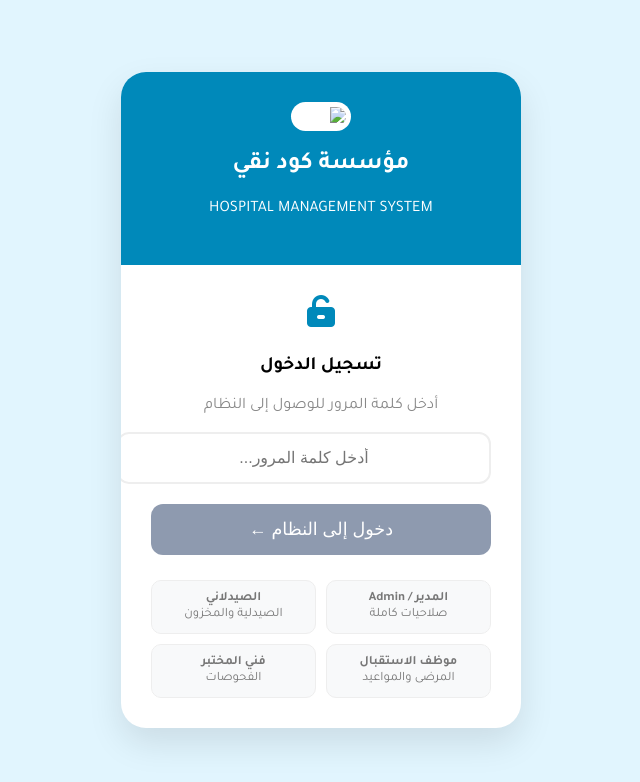
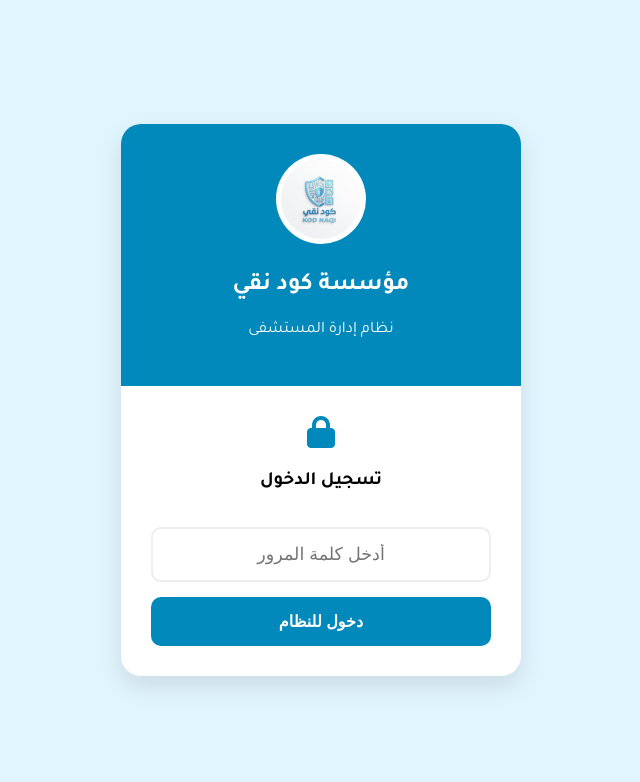
Before and after one commit to Alsunni707/KodNaqi, a plain HTML site: page index.html in a window 1280 px wide. Shown: the whole page, without its empty margins (319-959 px from the left). Drawn offline with Linux system fonts and the light colour scheme.

Commit message:
Refactor login form and update styles

```diff
--- a/index.html
+++ b/index.html
@@ -1,73 +1,49 @@
 <!DOCTYPE html>
 <html lang="ar" dir="rtl">
 <head>
-    <link rel="manifest" href="manifest.json">
     <meta charset="UTF-8">
     <meta name="viewport" content="width=device-width, initial-scale=1.0">
     <title>دخول - مؤسسة كود نقي</title>
+    <link rel="icon" type="image/png" href="kod_logo.png">
+    <link rel="manifest" href="manifest.json">
+    <link rel="stylesheet" href="https://cdnjs.cloudflare.com/ajax/libs/font-awesome/6.0.0/css/all.min.css">
     <link href="https://fonts.googleapis.com/css2?family=Tajawal:wght@400;700&display=swap" rel="stylesheet">
-    <link rel="stylesheet" href="https://cdnjs.cloudflare.com/ajax/libs/font-awesome/6.0.0/css/all.min.css">
     <style>
         :root { --primary: #0089ba; --bg: #e1f5fe; }
-        body { font-family: 'Tajawal', sans-serif; background: var(--bg); display: flex; justify-content: center; align-items: center; min-height: 100vh; margin: 0; }
-        .login-container { background: white; width: 90%; max-width: 400px; border-radius: 25px; overflow: hidden; box-shadow: 0 15px 35px rgba(0,0,0,0.1); text-align: center; }
-        .header-blue { background: var(--primary); padding: 30px; color: white; }
-        .header-blue img { width: 80px; background: white; border-radius: 15px; padding: 5px; }
+        body { font-family: 'Tajawal', sans-serif; background: var(--bg); display: flex; justify-content: center; align-items: center; height: 100vh; margin: 0; }
+        .login-card { background: white; width: 90%; max-width: 400px; border-radius: 20px; overflow: hidden; box-shadow: 0 10px 25px rgba(0,0,0,0.1); text-align: center; }
+        .header-blue { background: var(--primary); color: white; padding: 30px; }
+        .header-blue img { width: 80px; background: white; border-radius: 50%; padding: 5px; }
         .content { padding: 30px; }
-        .input-group { position: relative; margin-bottom: 20px; }
-        input { width: 100%; padding: 15px; border: 2px solid #eee; border-radius: 12px; outline: none; transition: 0.3s; text-align: center; font-size: 1rem; }
-        input:focus { border-color: var(--primary); }
-        .login-btn { width: 100%; padding: 15px; background: #8e9aaf; color: white; border: none; border-radius: 12px; font-size: 1.1rem; cursor: pointer; transition: 0.3s; }
-        .login-btn.active { background: var(--primary); }
-        .roles-grid { display: grid; grid-template-columns: 1fr 1fr; gap: 10px; margin-top: 25px; }
-        .role-card { background: #f8f9fa; padding: 10px; border-radius: 10px; font-size: 0.8rem; color: #777; border: 1px solid #eee; }
-        .error { color: red; font-size: 0.8rem; margin-top: 10px; display: none; }
+        input { width: 100%; padding: 15px; margin: 15px 0; border: 2px solid #eee; border-radius: 10px; box-sizing: border-box; text-align: center; font-size: 1.1rem; }
+        button { width: 100%; padding: 15px; background: var(--primary); color: white; border: none; border-radius: 10px; font-weight: bold; cursor: pointer; font-size: 1rem; }
     </style>
 </head>
 <body>
-    <div class="login-container">
+    <div class="login-card">
         <div class="header-blue">
-            <img src="logo.png" alt="Logo">
+            <img src="kod_logo.png" alt="Logo">
             <h2>مؤسسة كود نقي</h2>
-            <p>HOSPITAL MANAGEMENT SYSTEM</p>
+            <p>نظام إدارة المستشفى</p>
         </div>
         <div class="content">
-            <div class="icon-box"><i class="fas fa-unlock-alt" style="font-size: 2rem; color: #0089ba; margin-bottom: 10px;"></i></div>
+            <i class="fas fa-lock" style="font-size: 2rem; color: var(--primary);"></i>
             <h3>تسجيل الدخول</h3>
-            <p style="color: #888;">أدخل كلمة المرور للوصول إلى النظام</p>
-
-            <div class="input-group">
-                <input type="password" id="pass" placeholder="أدخل كلمة المرور..." oninput="checkInput()">
-                <p id="errorMsg" class="error">كلمة المرور غير صحيحة</p>
-            </div>
-
-            <button class="login-btn" id="loginBtn" onclick="login()">دخول إلى النظام ←</button>
-
-            <div class="roles-grid">
-                <div class="role-card"><b>المدير / Admin</b><br>صلاحيات كاملة</div>
-                <div class="role-card"><b>الصيدلاني</b><br>الصيدلية والمخزون</div>
-                <div class="role-card"><b>موظف الاستقبال</b><br>المرضى والمواعيد</div>
-                <div class="role-card"><b>فني المختبر</b><br>الفحوصات</div>
-            </div>
+            <input type="password" id="passInput" placeholder="أدخل كلمة المرور">
+            <button onclick="checkLogin()">دخول للنظام</button>
         </div>
     </div>
 
     <script>
-        function checkInput() {
-            const btn = document.getElementById('loginBtn');
-            const pass = document.getElementById('pass').value;
-            if(pass.length > 0) btn.classList.add('active');
-            else btn.classList.remove('active');
-        }
-
-        function login() {
-            const pass = document.getElementById('pass').value;
-            const error = document.getElementById('errorMsg');
-
-            // الصلاحيات كما طلبتها
-            if (pass === "KODNAQI7@") { window.location.href = "dashboard.html"; }
-            else if (pass === "PHARMA2026") { window.location.href = "pharmacy.html"; }
-            else { error.style.display = 'block'; }
+        function checkLogin() {
+            const pass = document.getElementById('passInput').value;
+            if (pass === "KODNAQI7@") {
+                window.location.href = "dashboard.html";
+            } else if (pass === "PHARMA2026") {
+                window.location.href = "pharmacy.html";
+            } else {
+                alert("كلمة المرور غير صحيحة!");
+            }
         }
     </script>
 </body>
```
